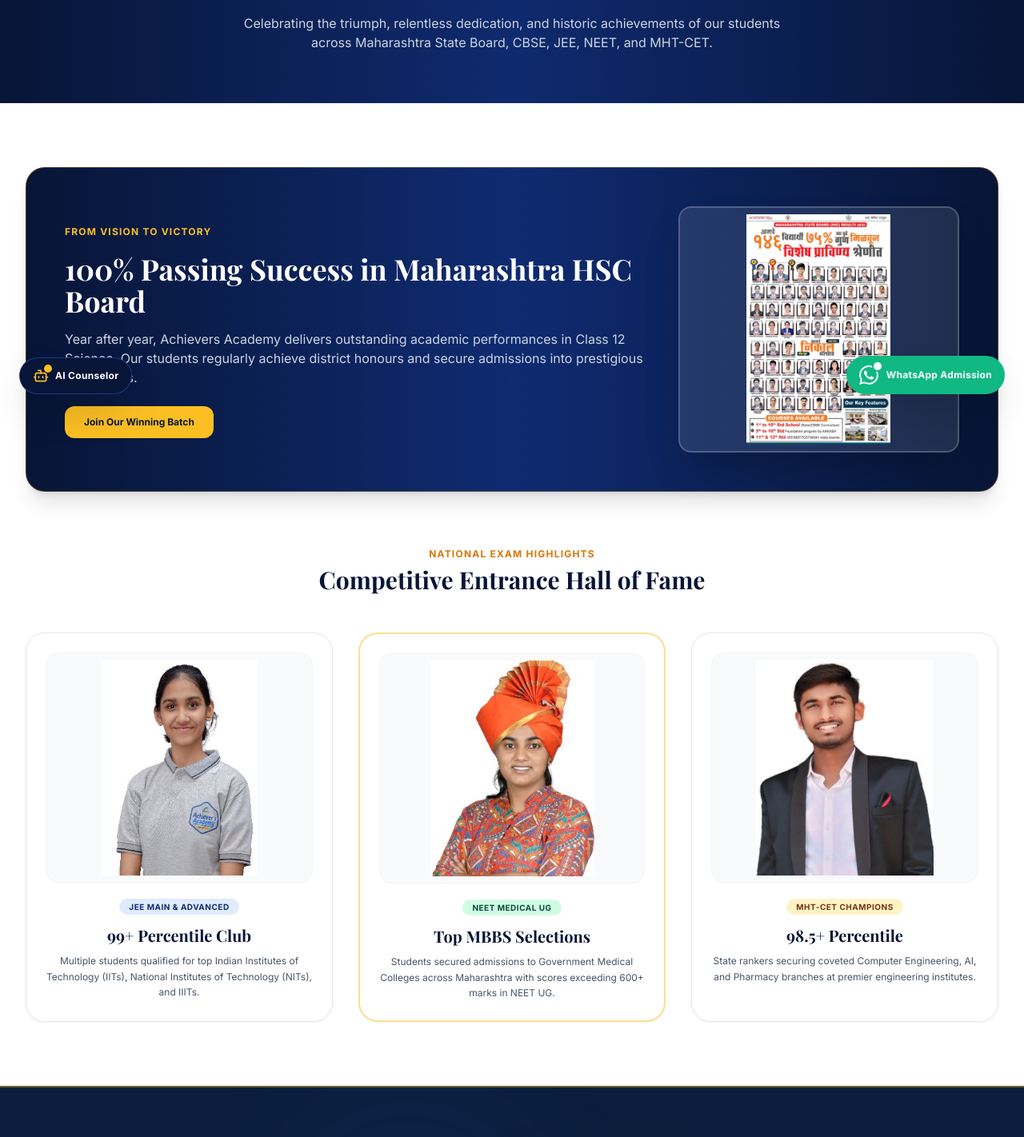
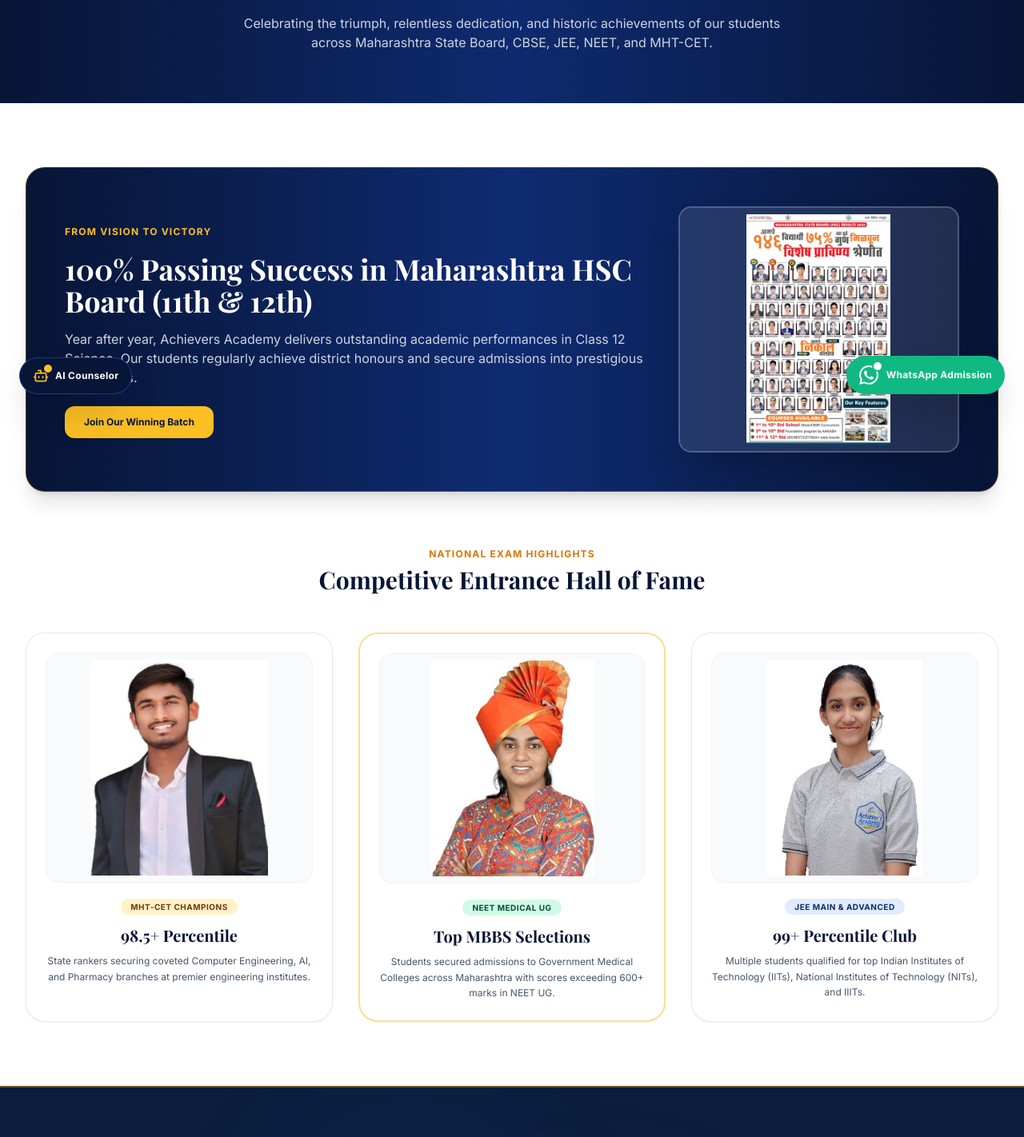
Before and after one commit to Ajay8x/Achievers_Academy, a Next.js app: page /results in a window 1280 px wide. Shown: the part 283-1705 px from the top of the page at 80% size. Built offline with nearby package versions, Linux system fonts and the light colour scheme; a web font is replaced by a local one.

Commit message:
your commit message

```diff
--- a/src/app/results/page.tsx
+++ b/src/app/results/page.tsx
@@ -31,13 +31,13 @@ export default function ResultsPage() {
       <section className="py-20">
         <div className="max-w-7xl mx-auto px-4 sm:px-6 lg:px-8 space-y-16">
           {/* Featured 100% Success Banner */}
-          <div className="p-8 sm:p-12 rounded-3xl bg-gradient-to-r from-navy-950 via-navy-900 to-navy-950 text-white border border-gold-500/30 grid grid-cols-1 lg:grid-cols-12 gap-8 items-center shadow-xl">
+          <div id="board" className="p-8 sm:p-12 rounded-3xl bg-gradient-to-r from-navy-950 via-navy-900 to-navy-950 text-white border border-gold-500/30 grid grid-cols-1 lg:grid-cols-12 gap-8 items-center shadow-xl scroll-mt-24">
             <div className="lg:col-span-8 space-y-4">
               <span className="text-xs uppercase tracking-widest text-gold-400 font-bold">
                 From Vision to Victory
               </span>
               <h2 className="text-3xl sm:text-4xl font-bold font-serif text-white">
-                100% Passing Success in Maharashtra HSC Board
+                100% Passing Success in Maharashtra HSC Board (11th &amp; 12th)
               </h2>
               <p className="text-slate-300 text-sm sm:text-base leading-relaxed">
                 Year after year, Achievers Academy delivers outstanding academic performances in Class 12 Science. Our students regularly achieve district honours and secure admissions into prestigious universities.
@@ -71,26 +71,26 @@ export default function ResultsPage() {
             </div>
 
             <div className="grid grid-cols-1 md:grid-cols-3 gap-8">
-              {/* JEE */}
-              <div className="p-6 rounded-3xl bg-white border border-slate-200 text-center group hover:shadow-lg transition shadow-sm">
+              {/* CET */}
+              <div id="cet" className="p-6 rounded-3xl bg-white border border-slate-200 text-center group hover:shadow-lg transition shadow-sm scroll-mt-24">
                 <div className="h-72 rounded-2xl overflow-hidden bg-slate-50 border border-slate-100 p-2 flex items-center justify-center mb-4">
                   <img
-                    src="/images/static_result_student1.jpg"
-                    alt="JEE Achievers"
+                    src="/images/static_result_student7.jpg"
+                    alt="MHT CET Achievers"
                     className="w-full h-full object-contain"
                   />
                 </div>
-                <span className="text-[10px] font-bold uppercase tracking-wider bg-navy-100 text-navy-900 px-3 py-1 rounded-full">
-                  JEE Main &amp; Advanced
+                <span className="text-[10px] font-bold uppercase tracking-wider bg-amber-100 text-amber-900 px-3 py-1 rounded-full">
+                  MHT-CET Champions
                 </span>
-                <h4 className="text-xl font-bold font-serif text-navy-950 mt-3">99+ Percentile Club</h4>
+                <h4 className="text-xl font-bold font-serif text-navy-950 mt-3">98.5+ Percentile</h4>
                 <p className="text-xs text-slate-600 mt-2 leading-relaxed">
-                  Multiple students qualified for top Indian Institutes of Technology (IITs), National Institutes of Technology (NITs), and IIITs.
+                  State rankers securing coveted Computer Engineering, AI, and Pharmacy branches at premier engineering institutes.
                 </p>
               </div>
 
               {/* NEET */}
-              <div className="p-6 rounded-3xl bg-white border-2 border-gold-400/50 text-center group hover:shadow-lg transition shadow-sm">
+              <div id="neet" className="p-6 rounded-3xl bg-white border-2 border-gold-400/50 text-center group hover:shadow-lg transition shadow-sm scroll-mt-24">
                 <div className="h-72 rounded-2xl overflow-hidden bg-slate-50 border border-slate-100 p-2 flex items-center justify-center mb-4">
                   <img
                     src="/images/static_result_student5.jpg"
@@ -107,21 +107,21 @@ export default function ResultsPage() {
                 </p>
               </div>
 
-              {/* MHT-CET */}
-              <div className="p-6 rounded-3xl bg-white border border-slate-200 text-center group hover:shadow-lg transition shadow-sm">
+              {/* JEE */}
+              <div id="jee" className="p-6 rounded-3xl bg-white border border-slate-200 text-center group hover:shadow-lg transition shadow-sm scroll-mt-24">
                 <div className="h-72 rounded-2xl overflow-hidden bg-slate-50 border border-slate-100 p-2 flex items-center justify-center mb-4">
                   <img
-                    src="/images/static_result_student7.jpg"
-                    alt="MHT CET Achievers"
+                    src="/images/static_result_student1.jpg"
+                    alt="JEE Achievers"
                     className="w-full h-full object-contain"
                   />
                 </div>
-                <span className="text-[10px] font-bold uppercase tracking-wider bg-amber-100 text-amber-900 px-3 py-1 rounded-full">
-                  MHT-CET Champions
+                <span className="text-[10px] font-bold uppercase tracking-wider bg-navy-100 text-navy-900 px-3 py-1 rounded-full">
+                  JEE Main &amp; Advanced
                 </span>
-                <h4 className="text-xl font-bold font-serif text-navy-950 mt-3">98.5+ Percentile</h4>
+                <h4 className="text-xl font-bold font-serif text-navy-950 mt-3">99+ Percentile Club</h4>
                 <p className="text-xs text-slate-600 mt-2 leading-relaxed">
-                  State rankers securing coveted Computer Engineering, AI, and Pharmacy branches at premier engineering institutes.
+                  Multiple students qualified for top Indian Institutes of Technology (IITs), National Institutes of Technology (NITs), and IIITs.
                 </p>
               </div>
             </div>
```
